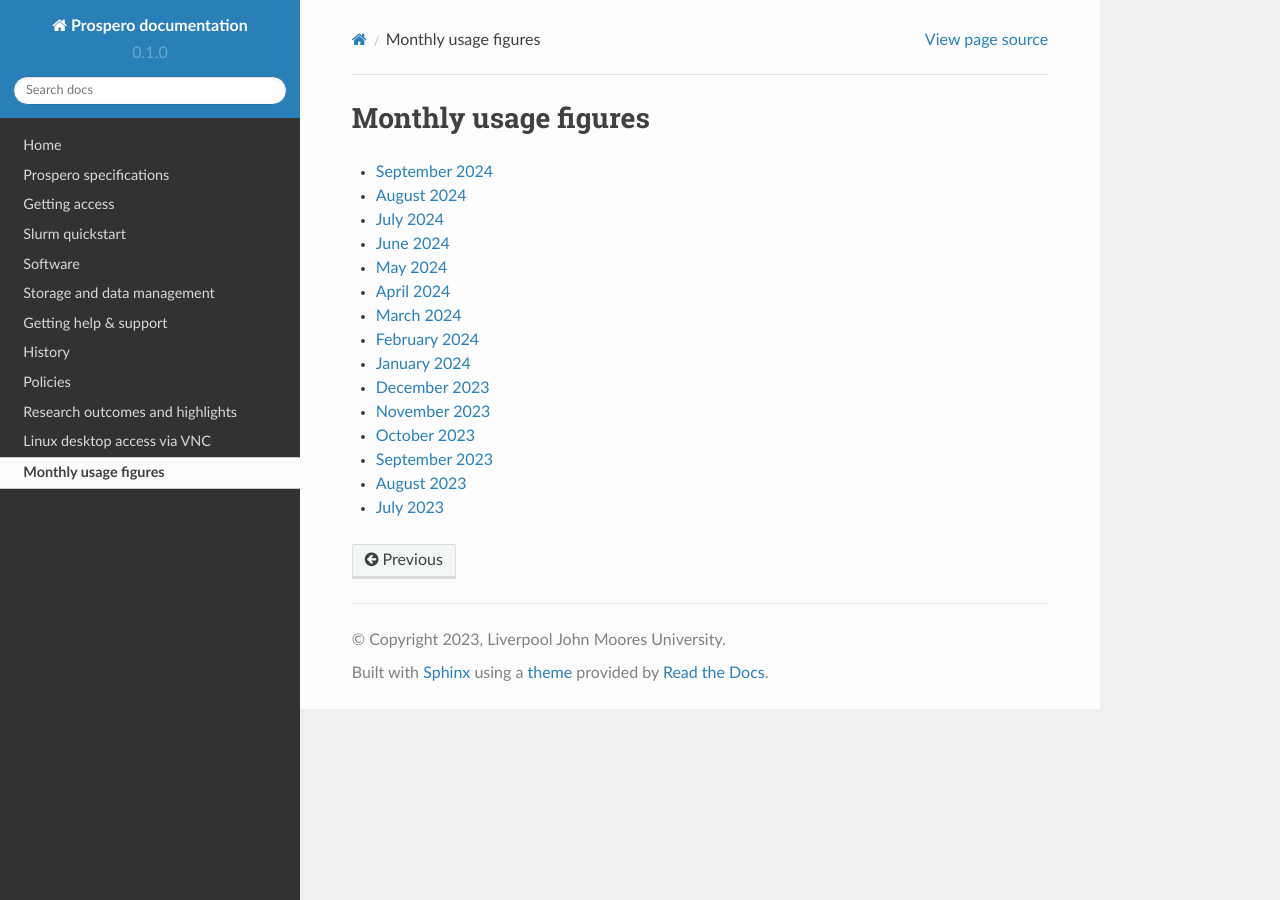
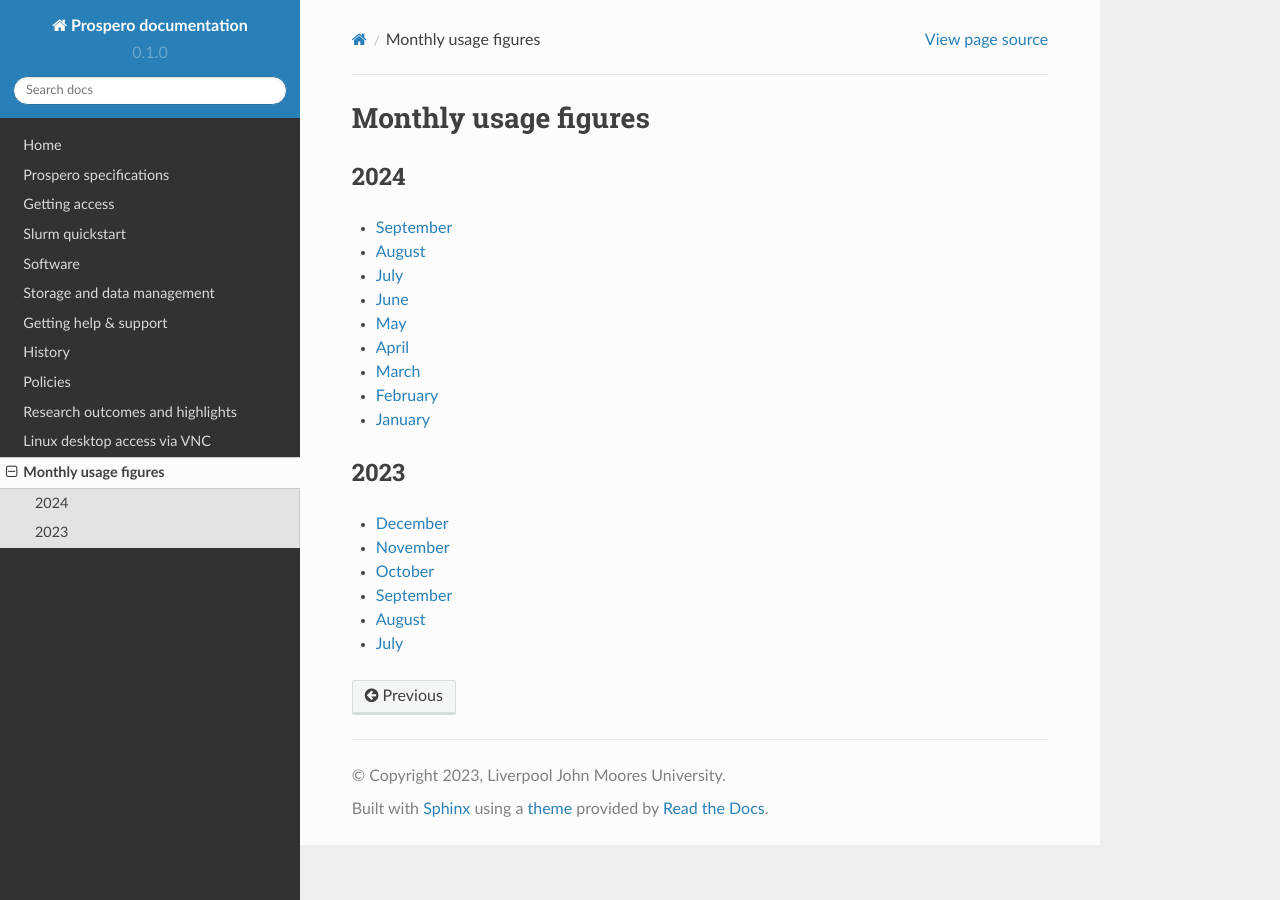
Before and after one commit to astrcrai/prospero-docs, a Sphinx documentation site: the page built from docs/source/usage.rst, in a window 1280 px wide. Built offline with Sphinx 7.4.7 and the Read the Docs theme 2.0.0, drawn with Linux system fonts in a browser that asks for light colours.

Commit message:
Update usage.rst

```diff
--- a/docs/source/usage.rst
+++ b/docs/source/usage.rst
@@ -1,18 +1,23 @@
 Monthly usage figures
 =====
 
-* `September 2024 <https://ljmu-my.sharepoint.com/:b:/g/personal/itstcros_ljmu_ac_uk/EQl_INhPdx5OsVrWKHwDYwYB0u78Zyju1L7Jp1dDCpbUbg?e=qX8pte>`_
-* `August 2024 <https://ljmu-my.sharepoint.com/:b:/g/personal/itstcros_ljmu_ac_uk/Eb2Rg6DAAS5JvPl3G9TEIuQBEN2oue4gl8JH5fgrPQDzXg?e=OBI1ex>`_
-* `July 2024 <https://ljmu-my.sharepoint.com/:b:/g/personal/itstcros_ljmu_ac_uk/Eaq9q6He0BtLu4MzMGEKNhABl26ox3kTRSBtPk3l6ZTrXQ?e=J2vlFc>`_
-* `June 2024 <https://ljmu-my.sharepoint.com/:b:/g/personal/itstcros_ljmu_ac_uk/ETy5nDp3uw5Pg39Y5Xb5FJIB4fTX6GJBcUKki7LZswFRKg?e=LleuV3>`_
-* `May 2024 <https://ljmu-my.sharepoint.com/:b:/g/personal/itstcros_ljmu_ac_uk/ERZz0irKD0VEvE7EzEedSL4BwcrcAcBip_wHvPRlzRowEg?e=nk8pjT>`_
-* `April 2024 <https://ljmu-my.sharepoint.com/:b:/g/personal/itstcros_ljmu_ac_uk/Efg_STGr75hEi8FjL1WVuC8BCFyvyMQk7lRyOoXqnAPVhQ?e=tltAas>`_
-* `March 2024 <https://ljmu-my.sharepoint.com/:b:/g/personal/itstcros_ljmu_ac_uk/Edh504Zak4VOrQptVg5g6hQBh1TlsKb8MwQtxZAURpiPLA?e=XCX9qh>`_
-* `February 2024 <https://ljmu-my.sharepoint.com/:b:/g/personal/itstcros_ljmu_ac_uk/EcdBlgew1VRGuKb7AVnsl2sBVfQu3axAD14l8yINE7RgMw?e=uEhpn5>`_
-* `January 2024 <https://ljmu-my.sharepoint.com/:b:/g/personal/itstcros_ljmu_ac_uk/Ed7MCwp_Qt9Cj3bj4PQftyMBc1oWSyYkS_qAGaWXAejHwg>`_
-* `December 2023 <https://ljmu-my.sharepoint.com/:b:/g/personal/astrcrai_ljmu_ac_uk/EZx4eIKupPZEvSFN_XICTDIBU04Rm2YctBzaNo24Rwfx3g?e=Vpx2v7>`_
-* `November 2023 <https://ljmu-my.sharepoint.com/:b:/g/personal/astrcrai_ljmu_ac_uk/EXABmUGpwSdIjlSX9EnoevQBl4DSjZkUFqommID0B_S2iA?e=4MFayn>`_
-* `October 2023 <https://ljmu-my.sharepoint.com/:b:/g/personal/astrcrai_ljmu_ac_uk/EVhVY7cRx3JIoEc66N5FdogBv9lU7hMmD7kNoQ4DoeYL2w?e=NHmDq4>`_
-* `September 2023 <https://ljmu-my.sharepoint.com/:b:/g/personal/astrcrai_ljmu_ac_uk/Eczps9x5J4JNukmNjCkJJXUBMAF7Ija7zmoX4_JeUIP3DQ?e=wnx6dE>`_
-* `August 2023 <https://ljmu-my.sharepoint.com/:b:/g/personal/astrcrai_ljmu_ac_uk/Eb_WOm4I6wFFofzcWiDe-OABXnJo6D0o4KWdkz-hISLHdg?e=DdskWe>`_
-* `July 2023 <https://ljmu-my.sharepoint.com/:b:/g/personal/astrcrai_ljmu_ac_uk/Ebn18Ed8yxxKslaSfXzGnTcB8E66i7LZrZ-BN67Lpbadaw?e=pr88wZ>`_
+2024
+----
+* `September  <https://ljmu-my.sharepoint.com/:b:/g/personal/itstcros_ljmu_ac_uk/EQl_INhPdx5OsVrWKHwDYwYB0u78Zyju1L7Jp1dDCpbUbg?e=qX8pte>`_
+* `August  <https://ljmu-my.sharepoint.com/:b:/g/personal/itstcros_ljmu_ac_uk/Eb2Rg6DAAS5JvPl3G9TEIuQBEN2oue4gl8JH5fgrPQDzXg?e=OBI1ex>`_
+* `July  <https://ljmu-my.sharepoint.com/:b:/g/personal/itstcros_ljmu_ac_uk/Eaq9q6He0BtLu4MzMGEKNhABl26ox3kTRSBtPk3l6ZTrXQ?e=J2vlFc>`_
+* `June  <https://ljmu-my.sharepoint.com/:b:/g/personal/itstcros_ljmu_ac_uk/ETy5nDp3uw5Pg39Y5Xb5FJIB4fTX6GJBcUKki7LZswFRKg?e=LleuV3>`_
+* `May  <https://ljmu-my.sharepoint.com/:b:/g/personal/itstcros_ljmu_ac_uk/ERZz0irKD0VEvE7EzEedSL4BwcrcAcBip_wHvPRlzRowEg?e=nk8pjT>`_
+* `April  <https://ljmu-my.sharepoint.com/:b:/g/personal/itstcros_ljmu_ac_uk/Efg_STGr75hEi8FjL1WVuC8BCFyvyMQk7lRyOoXqnAPVhQ?e=tltAas>`_
+* `March  <https://ljmu-my.sharepoint.com/:b:/g/personal/itstcros_ljmu_ac_uk/Edh504Zak4VOrQptVg5g6hQBh1TlsKb8MwQtxZAURpiPLA?e=XCX9qh>`_
+* `February  <https://ljmu-my.sharepoint.com/:b:/g/personal/itstcros_ljmu_ac_uk/EcdBlgew1VRGuKb7AVnsl2sBVfQu3axAD14l8yINE7RgMw?e=uEhpn5>`_
+* `January  <https://ljmu-my.sharepoint.com/:b:/g/personal/itstcros_ljmu_ac_uk/Ed7MCwp_Qt9Cj3bj4PQftyMBc1oWSyYkS_qAGaWXAejHwg>`_
+
+2023
+----
+* `December  <https://ljmu-my.sharepoint.com/:b:/g/personal/astrcrai_ljmu_ac_uk/EZx4eIKupPZEvSFN_XICTDIBU04Rm2YctBzaNo24Rwfx3g?e=Vpx2v7>`_
+* `November  <https://ljmu-my.sharepoint.com/:b:/g/personal/astrcrai_ljmu_ac_uk/EXABmUGpwSdIjlSX9EnoevQBl4DSjZkUFqommID0B_S2iA?e=4MFayn>`_
+* `October  <https://ljmu-my.sharepoint.com/:b:/g/personal/astrcrai_ljmu_ac_uk/EVhVY7cRx3JIoEc66N5FdogBv9lU7hMmD7kNoQ4DoeYL2w?e=NHmDq4>`_
+* `September  <https://ljmu-my.sharepoint.com/:b:/g/personal/astrcrai_ljmu_ac_uk/Eczps9x5J4JNukmNjCkJJXUBMAF7Ija7zmoX4_JeUIP3DQ?e=wnx6dE>`_
+* `August  <https://ljmu-my.sharepoint.com/:b:/g/personal/astrcrai_ljmu_ac_uk/Eb_WOm4I6wFFofzcWiDe-OABXnJo6D0o4KWdkz-hISLHdg?e=DdskWe>`_
+* `July  <https://ljmu-my.sharepoint.com/:b:/g/personal/astrcrai_ljmu_ac_uk/Ebn18Ed8yxxKslaSfXzGnTcB8E66i7LZrZ-BN67Lpbadaw?e=pr88wZ>`_
```
